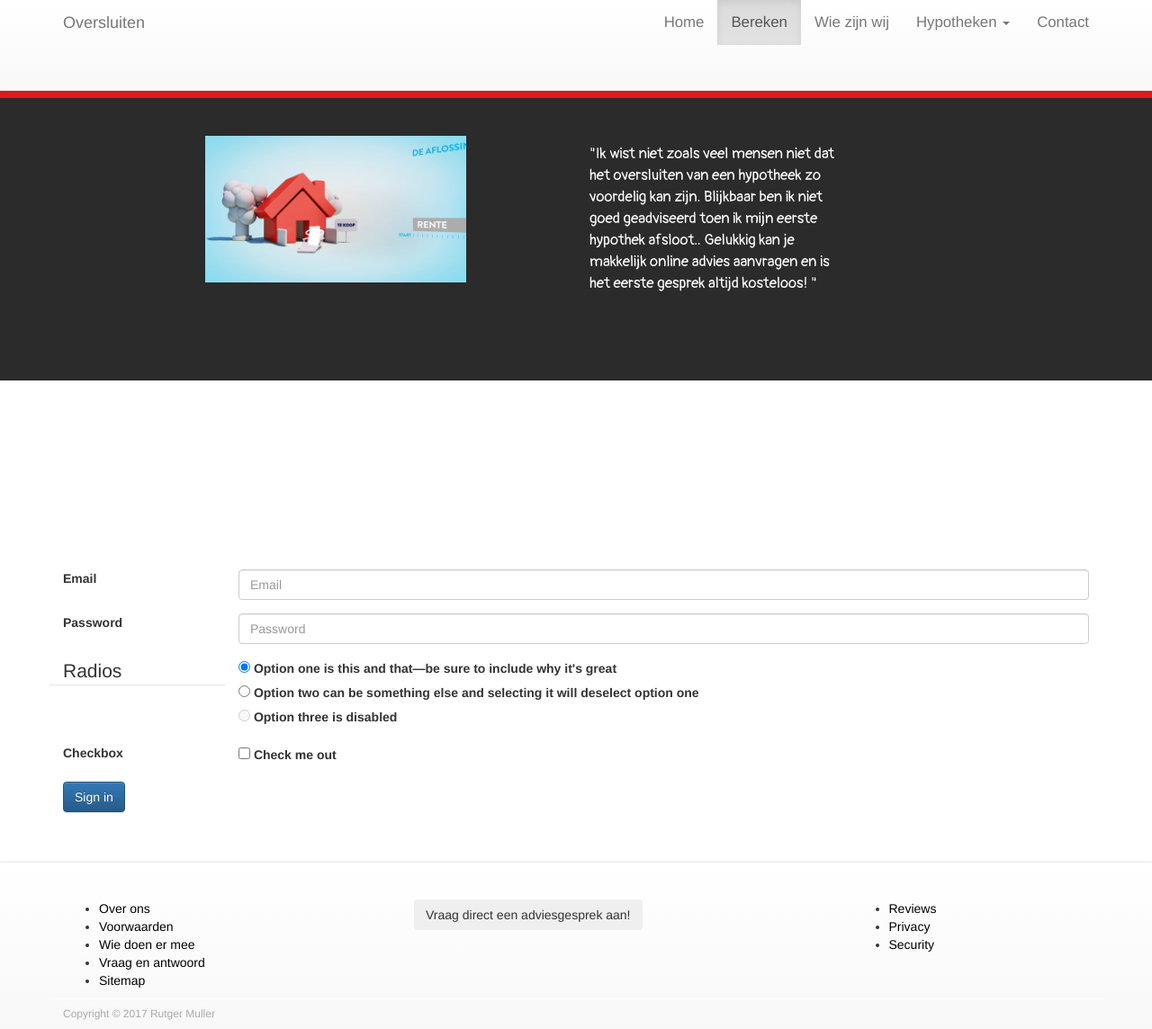
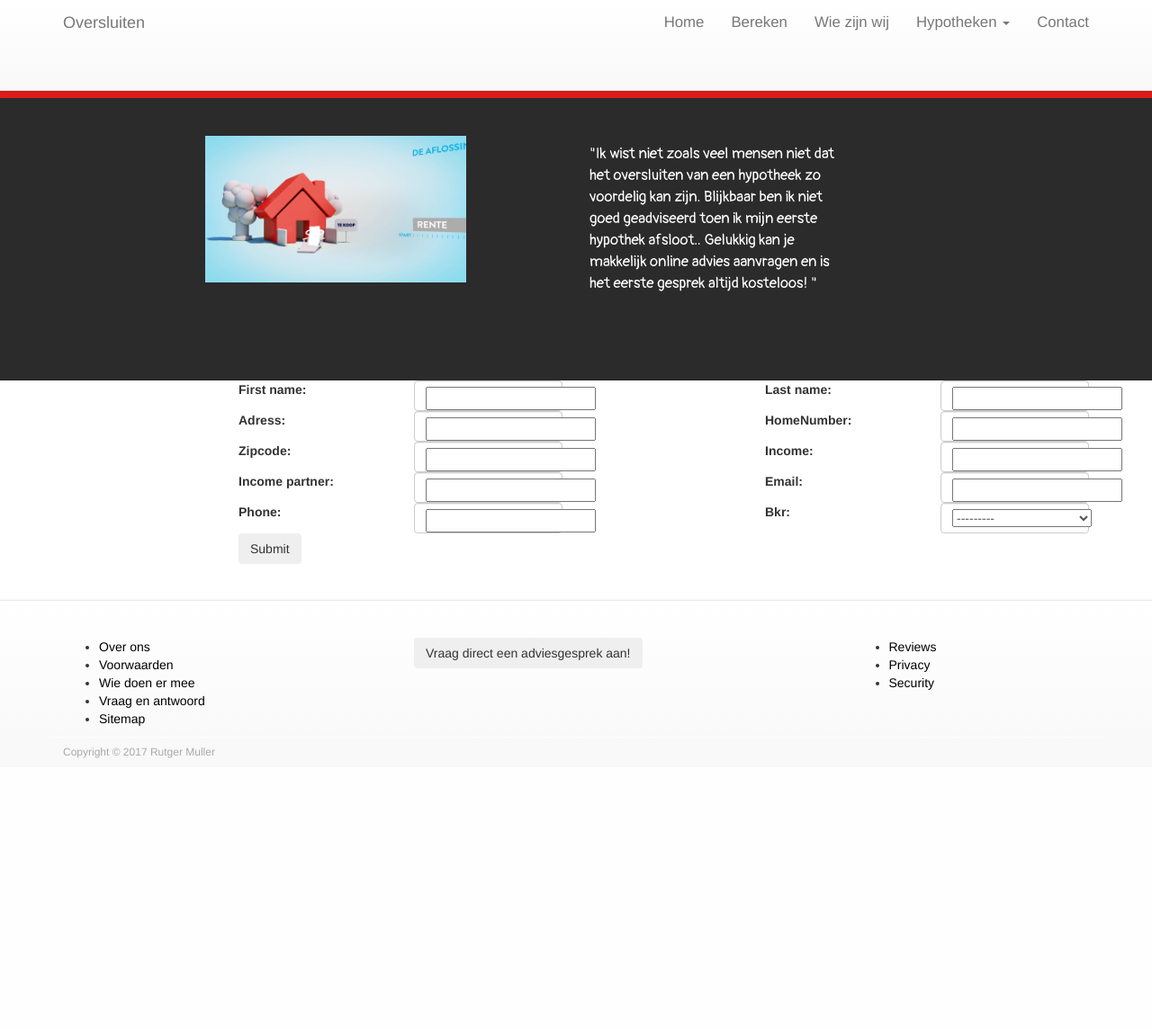
Before and after one commit to ruttekut/oversluit, a Django app: page /berekening/ in a window 1280 px wide. Shown: the whole page at 90% size. After the commit the page ends 843 px from the top, so only its background shows below. Run offline with Django 3.2, Linux system fonts and the light colour scheme; some libraries are stand-ins or nearby versions.

Commit message:
Experimenting with a createview. Created a lead database and linked a createview to a new formtemplate

```diff
--- a/home/admin.py
+++ b/home/admin.py
@@ -2,5 +2,7 @@
 from __future__ import unicode_literals
 
 from django.contrib import admin
+from .models import Leads
 
 # Register your models here.
+admin.site.register(Leads)
--- /dev/null
+++ b/home/forms.py
@@ -0,0 +1 @@
+from django import forms
--- a/home/models.py
+++ b/home/models.py
@@ -1,6 +1,29 @@
 # -*- coding: utf-8 -*-
 from __future__ import unicode_literals
-
 from django.db import models
 
+
 # Create your models here.
+class Leads(models.Model):
+    BKR = (
+        ('nee', 'Geen bkr codering'),
+        ('ja', 'Wel een bkr codering'),
+        ('hersteld', 'Ja, hersteld'),
+    )
+    first_name = models.CharField(max_length=40)
+    last_name = models.CharField(max_length=40)
+    adress = models.CharField(max_length=250)
+    homeNumber = models.IntegerField()
+    zipcode = models.CharField(max_length=8)
+    income = models.IntegerField()
+    income_partner = models.IntegerField()
+    email = models.EmailField()
+    phone = models.IntegerField()
+    bkr = models.CharField(max_length=8, choices=BKR)
+    calculationDate = models.DateField(null=True)
+
+    class Meta:
+        verbose_name_plural = "leads"
+
+    def __str__(self):
+        return '%s %s' % (self.first_name, self.last_name)
--- a/home/static/home/js/nav.js
+++ /dev/null
@@ -1,4 +0,0 @@
-$(".nav a").on("click", function(){
-   $(".nav").find(".active").removeClass("active");
-   $(this).parent().addClass("active");
-});
--- a/home/templates/home/berekening.html
+++ b/home/templates/home/berekening.html
@@ -1,59 +1,11 @@
-{% extends 'home/base.html' %}
-{% block title %}Berekenen {% endblock %}
-{% block body %}
-    {% include 'home/nav.html'%}
-<div class="container calc-form">
-    <form>
-        <div class="form-group row">
-            <label for="inputEmail3" class="col-sm-2 col-form-label">Email</label>
-            <div class="col-sm-10">
-                <input type="email" class="form-control" id="inputEmail3" placeholder="Email">
-            </div>
+{% for field in form %}
+    <div class="form group">
+        <div class="col-sm-2">
+            <span class="text-danger small">{{ field.errors }}</span>
         </div>
-        <div class="form-group row">
-            <label for="inputPassword3" class="col-sm-2 col-form-label">Password</label>
-            <div class="col-sm-10">
-                <input type="password" class="form-control" id="inputPassword3" placeholder="Password">
-            </div>
+        <label class="control-label col-sm-2">{{field.label_tag}}</label>
+        <div class="col-sm-2">
+            <div class="form-control"> {{field}} </div>
         </div>
-        <fieldset class="form-group row">
-        <legend class="col-form-legend col-sm-2">Radios</legend>
-        <div class="col-sm-10">
-            <div class="form-check">
-                <label class="form-check-label">
-                    <input class="form-check-input" type="radio" name="gridRadios" id="gridRadios1" value="option1" checked>
-                    Option one is this and that&mdash;be sure to include why it's great
-                </label>
-            </div>
-            <div class="form-check">
-                <label class="form-check-label">
-                    <input class="form-check-input" type="radio" name="gridRadios" id="gridRadios2" value="option2">
-                    Option two can be something else and selecting it will deselect option one
-                </label>
-            </div>
-            <div class="form-check disabled">
-                <label class="form-check-label">
-                    <input class="form-check-input" type="radio" name="gridRadios" id="gridRadios3" value="option3" disabled>
-                    Option three is disabled
-                </label>
-            </div>
-        </div>
-        </fieldset>
-        <div class="form-group row">
-            <label class="col-sm-2">Checkbox</label>
-            <div class="col-sm-10">
-                <div class="form-check">
-                    <label class="form-check-label">
-                        <input class="form-check-input" type="checkbox"> Check me out
-                    </label>
-                </div>
-            </div>
-        </div>
-        <div class="form-group row">
-            <div class="offset-sm-2 col-sm-10">
-                <button type="submit" class="btn btn-primary">Sign in</button>
-            </div>
-        </div>
-    </form>
-</div>
-{% endblock %}
+    </div>
+{% endfor %}
--- /dev/null
+++ b/home/templates/home/leads_form.html
@@ -0,0 +1,16 @@
+{% extends 'home/base.html' %}
+{% block title %}Berekenen {% endblock %}
+{% block body %}
+{% include 'home/nav.html'%}
+<div class="container">
+    <div class="row">
+        <form class='' action="" method="post">
+            {% csrf_token %}
+            {% include 'home/berekening.html' %}
+            <div class="col-sm-offset-2 col-sm-3">
+                    <button type="submit" class="btn btn-succes">Submit</button>
+            </div>
+        </form>
+    </div>
+</div>
+{% endblock %}
--- a/home/templates/home/nav.html
+++ b/home/templates/home/nav.html
@@ -11,7 +11,7 @@
             <div class="collapse navbar-collapse navHeaderCollapse">
                 <ul class="nav navbar-nav navbar-right">
                     <li class="{% if nbar == 'home' %}active{% endif %}"><a href="{% url 'home:index'%}">Home</a></li>
-                    <li class="{% if nbar == 'bereken' %}active{% endif %}"><a href="{% url 'home:calculation'%}">Bereken</a></li>
+                    <li class="{% if nbar == 'bereken' %}active{% endif %}"><a href="{% url 'home:createlead'%}">Bereken</a></li>
                     <li class="{% if nbar == 'wiezijnwij' %}active{% endif %}"><a href="#">Wie zijn wij</a></li>
                     <li class="dropdown {% if nbar == 'hypotheken' %}active{% endif %}">
                         <a href="#" class="dropdown-toggle" data-toggle='dropdown'>Hypotheken <b class="caret"></b></a>
@@ -30,10 +30,10 @@
     </div>
     <div class="container-fluid banner">
         <div class="row">
-            <div class="col-lg-3 col-lg-offset-2">
+            <div class="col-md-3 col-lg-offset-2">
                 <img class="img-responsive"src="{% static 'img/banner.jpeg'%}" alt="">
             </div>
-            <div class="col-lg-3 col-lg-offset-1">
+            <div class="col-md-3 col-lg-offset-1">
                 <p>
                     "Ik wist niet zoals veel mensen niet dat het oversluiten van een hypotheek zo voordelig kan zijn.
                     Blijkbaar ben ik niet goed geadviseerd toen ik mijn eerste hypothek afsloot.. Gelukkig kan je
--- a/home/urls.py
+++ b/home/urls.py
@@ -4,6 +4,6 @@ from . import views
 app_name = 'home'
 urlpatterns = [
     url(r'^$', views.index, name='index'),
-    url(r'^berekening/$', views.calculation, name='calculation'),
     url(r'^contact/$', views.contact, name='contact'),
+    url(r'^berekening/$', views.CreateLead.as_view(), name='createlead'),
 ]
--- a/home/views.py
+++ b/home/views.py
@@ -1,7 +1,9 @@
 # -*- coding: utf-8 -*-
 from __future__ import unicode_literals
-
 from django.shortcuts import render
+from django.views.generic.edit import CreateView
+from .models import Leads
+from django.core.urlresolvers import reverse
 
 
 # Create your views here.
@@ -15,3 +17,26 @@ def calculation(request):
 
 def contact(request):
     return render(request, 'home/contact.html', {'nbar': 'contact'})
+
+
+class CreateLead(CreateView):
+    """
+    Class based view for submitting the calculation form.
+    """
+    model = Leads
+    template_name = 'home/leads_form.html'
+    fields = [
+        'first_name',
+        'last_name',
+        'adress',
+        'homeNumber',
+        'zipcode',
+        'income',
+        'income_partner',
+        'email',
+        'phone',
+        'bkr'
+    ]
+
+    def get_success_url(self):
+        return reverse('home:index')
```
Also changed, not shown: home/templates/home/home.html (+4 -6 lines), db.sqlite3, home/migrations/0001_initial.py (added), home/migrations/0002_auto_20170620_1823.py (added), 7 other files.
